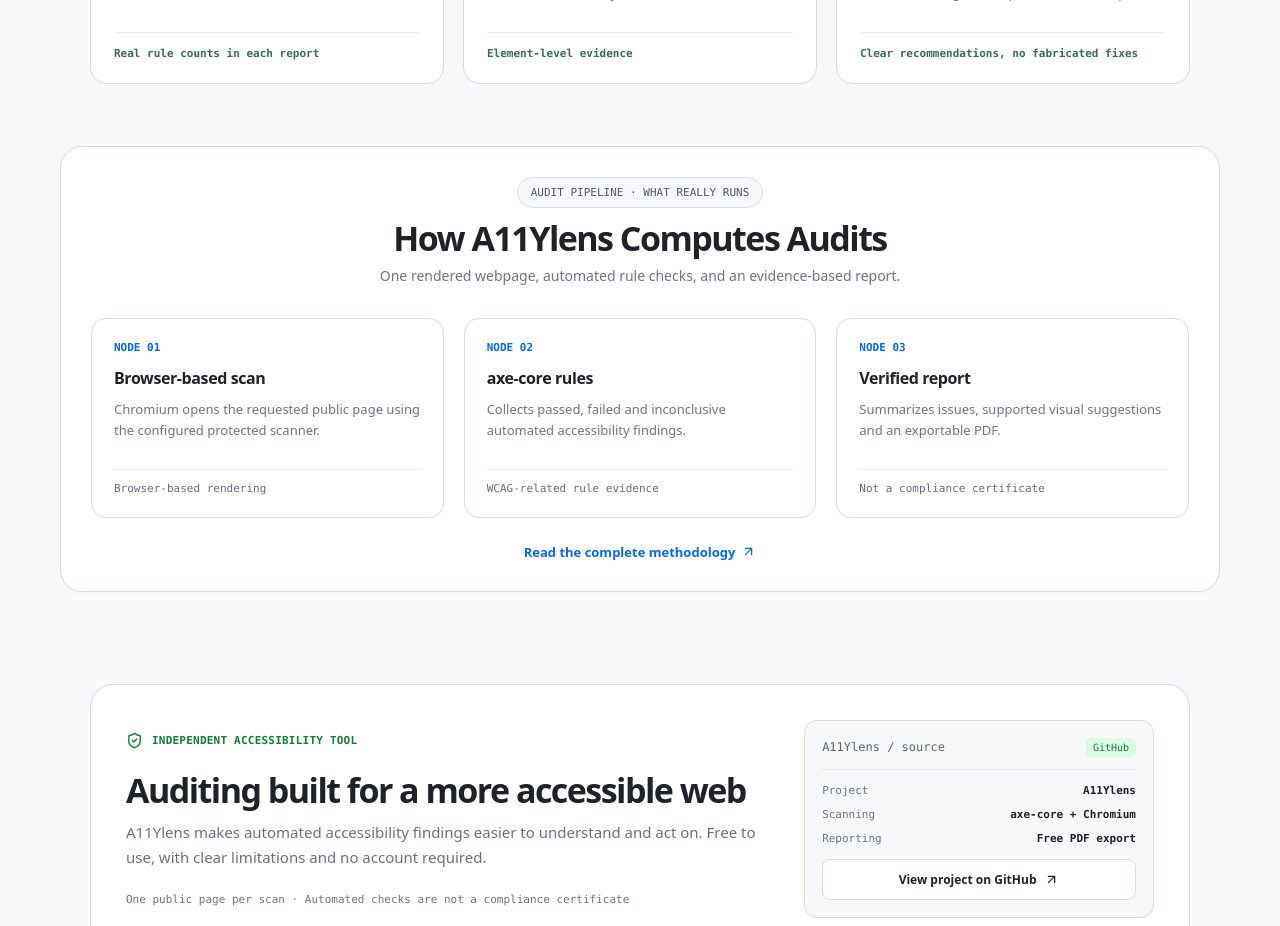
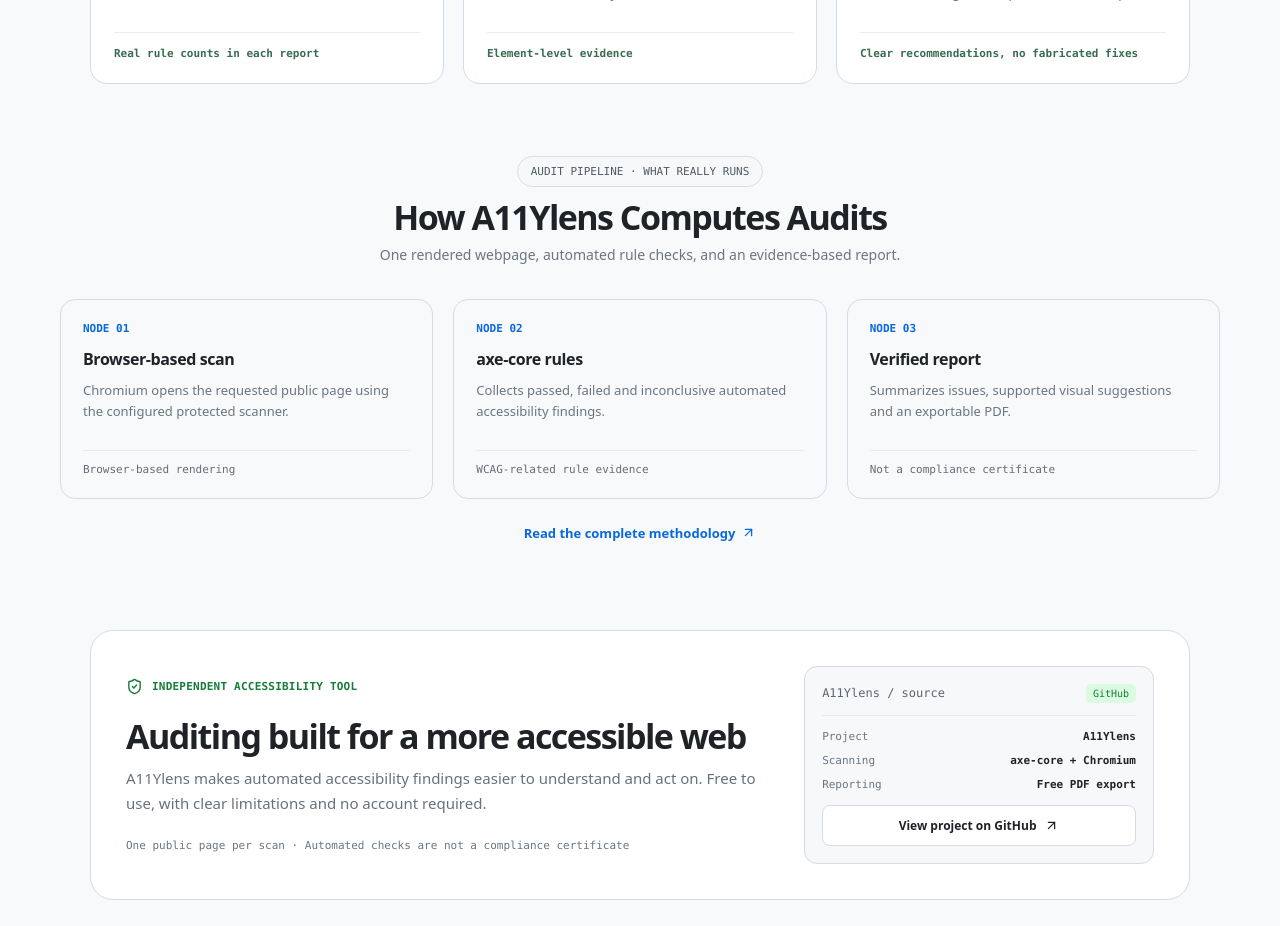
Before and after one commit to dionpram/A11Ylens, a Next.js app: page / in a window 1280 px wide. Shown: the part 1560-2486 px from the top of the page. Built offline with nearby package versions, Linux system fonts and the light colour scheme.

Commit message:
style: remove outer cards around audit pipeline and methodology steps

```diff
--- a/app/globals.css
+++ b/app/globals.css
@@ -466,3 +466,15 @@
 .stitch-info-content .info-feature-panel,.stitch-info-content .about-statement{padding:23px;}
 .stitch-info-final-card{padding:34px 19px;}
 }
+
+
+/* Avoid card-within-card composition: section wrappers are layout-only.
+   Keep the actual information cards, dividers and their internal spacing. */
+@media screen {
+.stitch-engine-panel{background:transparent;border:0;border-radius:0;box-shadow:none;padding:0;}
+.stitch-engine-heading{margin-bottom:32px;}
+.stitch-engine-section{padding-top:30px;padding-bottom:76px;}
+.stitch-info-content .method-steps{background:transparent;border:0;border-radius:0;box-shadow:none;padding:0;overflow:visible;}
+.stitch-info-content .method-step{margin-bottom:14px;border-radius:14px;}
+.stitch-info-content .method-step:last-child{margin-bottom:0;}
+}
```
